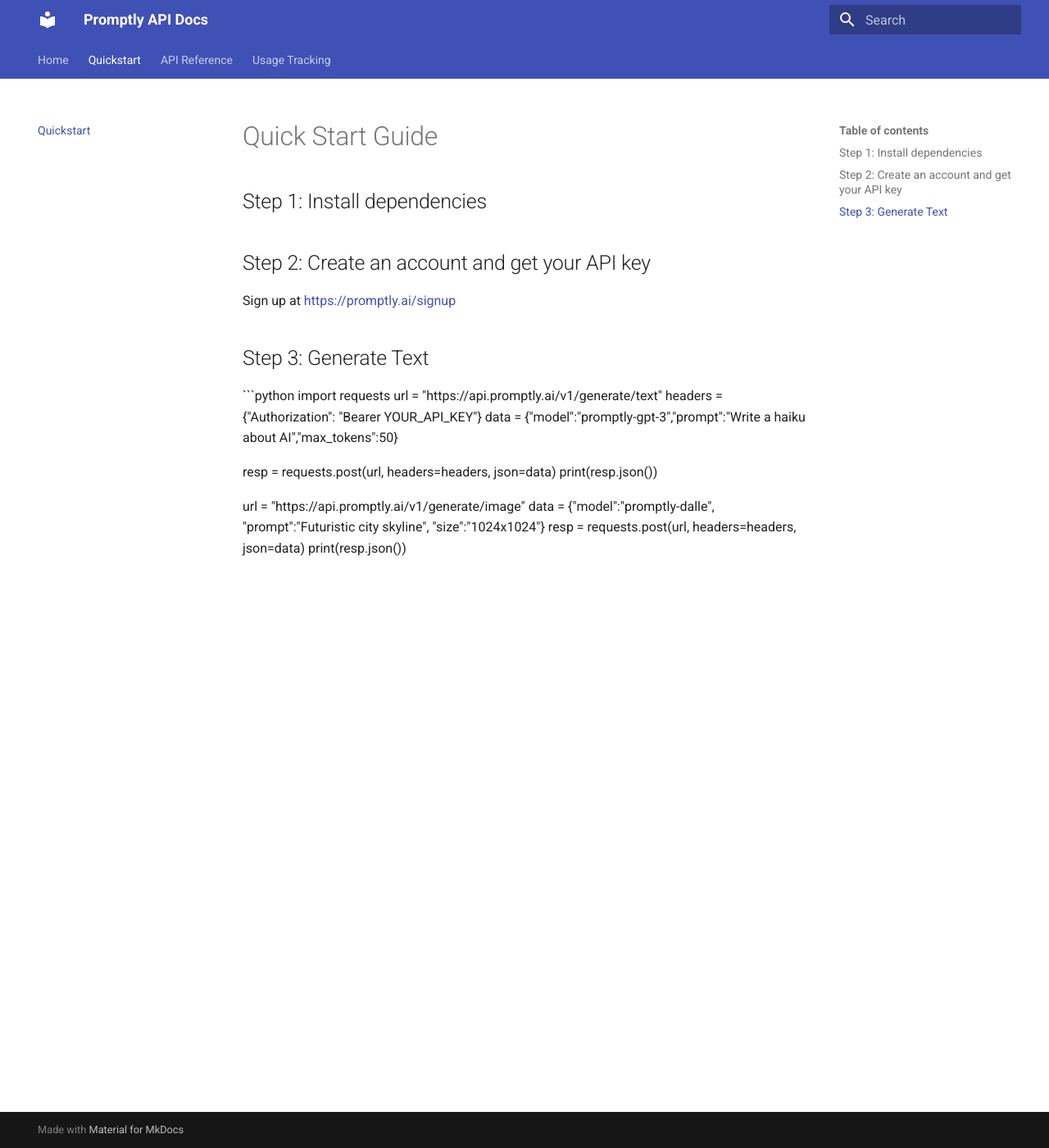
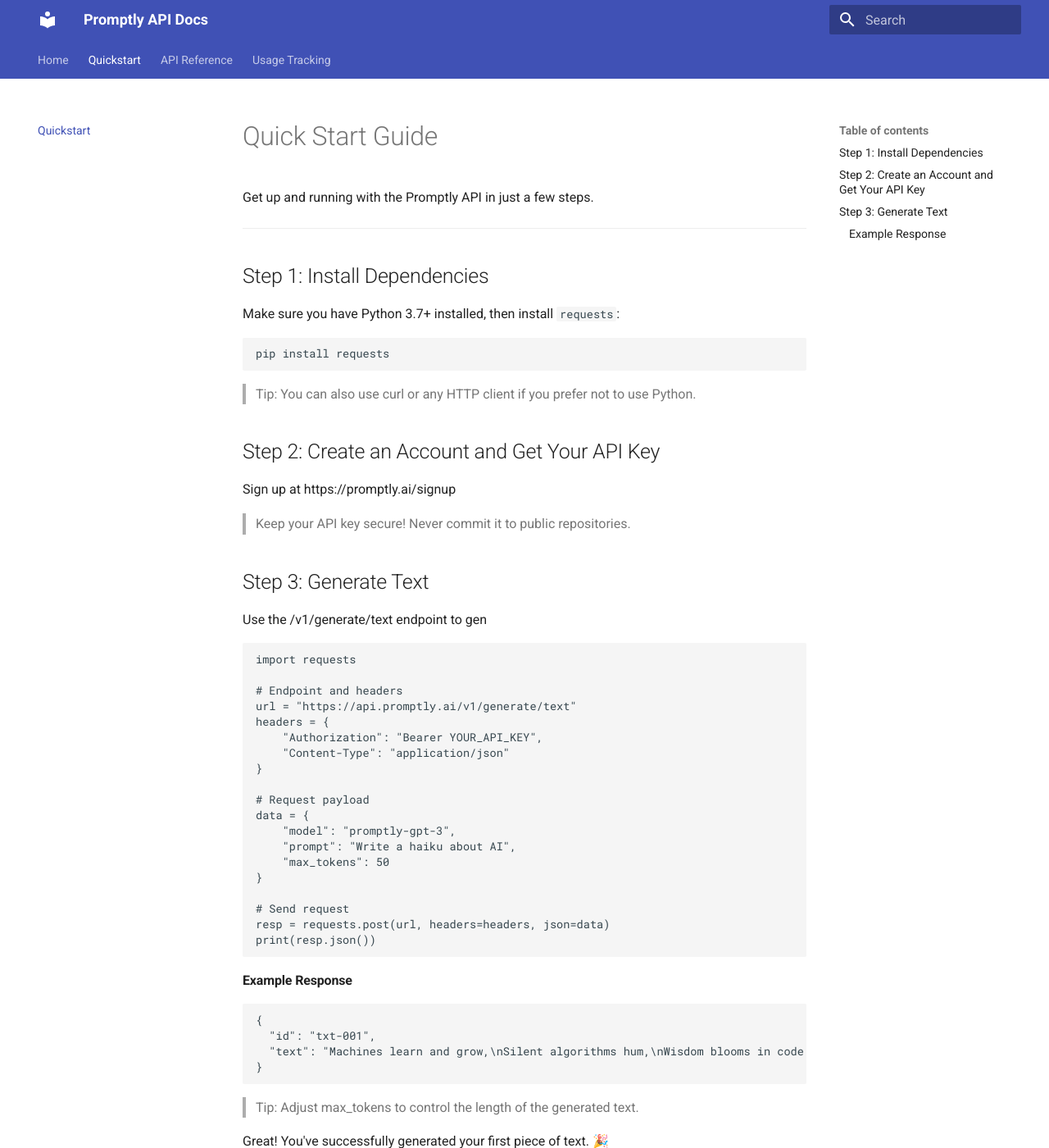
Before and after one commit to bicep/promptly-api-docs, an MkDocs documentation site: the page built from docs/quickstart.md, in a window 1280 px wide and 1400 px high. Shown: the whole window at 82% size. Built offline with MkDocs 1.6.1 and Material for MkDocs 9.7.7, drawn with Linux system fonts in a browser that asks for light colours; some of the changed text lies outside the part shown.

Commit message:
fix some mmd bug and some links

````diff
--- a/docs/quickstart.md
+++ b/docs/quickstart.md
@@ -1,21 +1,62 @@
 # Quick Start Guide
 
-## Step 1: Install dependencies
+Get up and running with the Promptly API in just a few steps.
 
-## Step 2: Create an account and get your API key
-Sign up at [https://promptly.ai/signup](https://promptly.ai/signup)
+---
+
+## Step 1: Install Dependencies
+
+Make sure you have Python 3.7+ installed, then install `requests`:
+
+```bash
+pip install requests
+```
+
+> Tip: You can also use curl or any HTTP client if you prefer not to use Python.
+
+## Step 2: Create an Account and Get Your API Key
+
+Sign up at https://promptly.ai/signup
+
+> Keep your API key secure! Never commit it to public repositories.
 
 ## Step 3: Generate Text
-```python
+
+Use the /v1/generate/text endpoint to gen
+
+```
 import requests
+
+# Endpoint and headers
 url = "https://api.promptly.ai/v1/generate/text"
-headers = {"Authorization": "Bearer YOUR_API_KEY"}
-data = {"model":"promptly-gpt-3","prompt":"Write a haiku about AI","max_tokens":50}
+headers = {
+    "Authorization": "Bearer YOUR_API_KEY",
+    "Content-Type": "application/json"
+}
 
+# Request payload
+data = {
+    "model": "promptly-gpt-3",
+    "prompt": "Write a haiku about AI",
+    "max_tokens": 50
+}
+
+# Send request
 resp = requests.post(url, headers=headers, json=data)
 print(resp.json())
 
-url = "https://api.promptly.ai/v1/generate/image"
-data = {"model":"promptly-dalle", "prompt":"Futuristic city skyline", "size":"1024x1024"}
-resp = requests.post(url, headers=headers, json=data)
-print(resp.json())
+```
+
+#### Example Response
+```
+{
+  "id": "txt-001",
+  "text": "Machines learn and grow,\nSilent algorithms hum,\nWisdom blooms in code."
+}
+```
+
+> Tip: Adjust max_tokens to control the length of the generated text.
+
+Great! You've successfully generated your first piece of text. 🎉
+
+To explore other capabilities, check out the [Image Generation](reference/image-generation.md) and [Speech Generation](reference/speech-generation.md) sections.
````
Also changed, not shown: docs/usage-tracking.md (+1 -1 lines).
